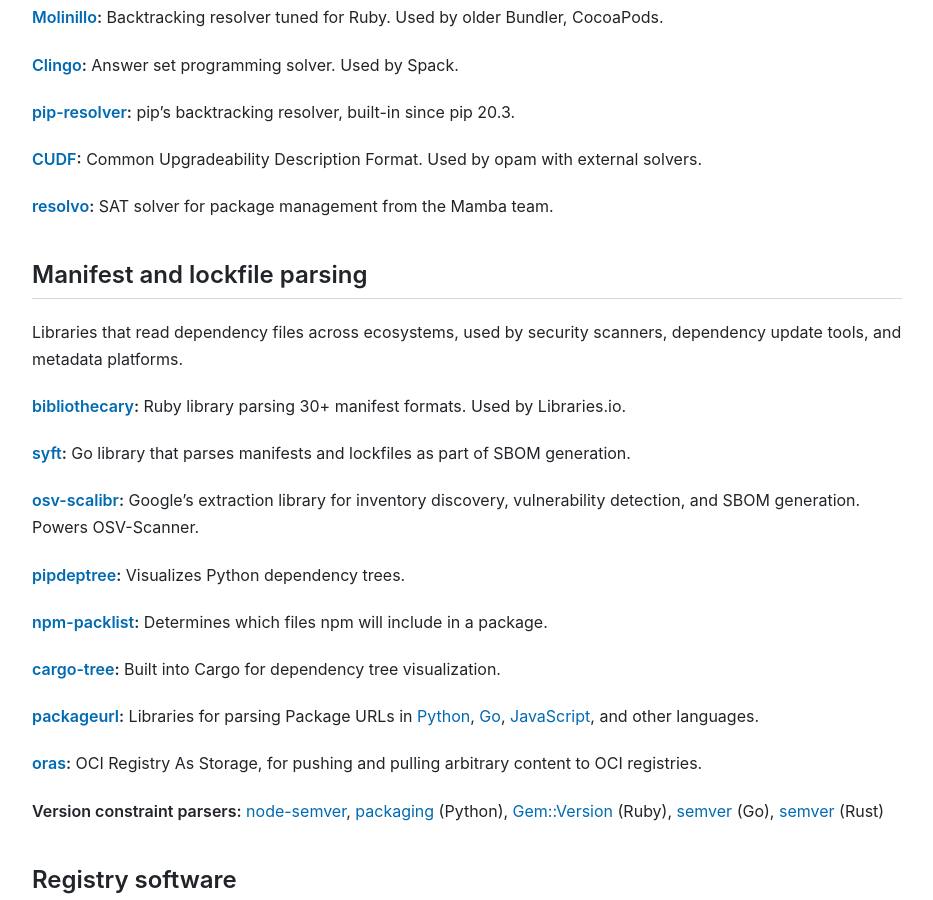
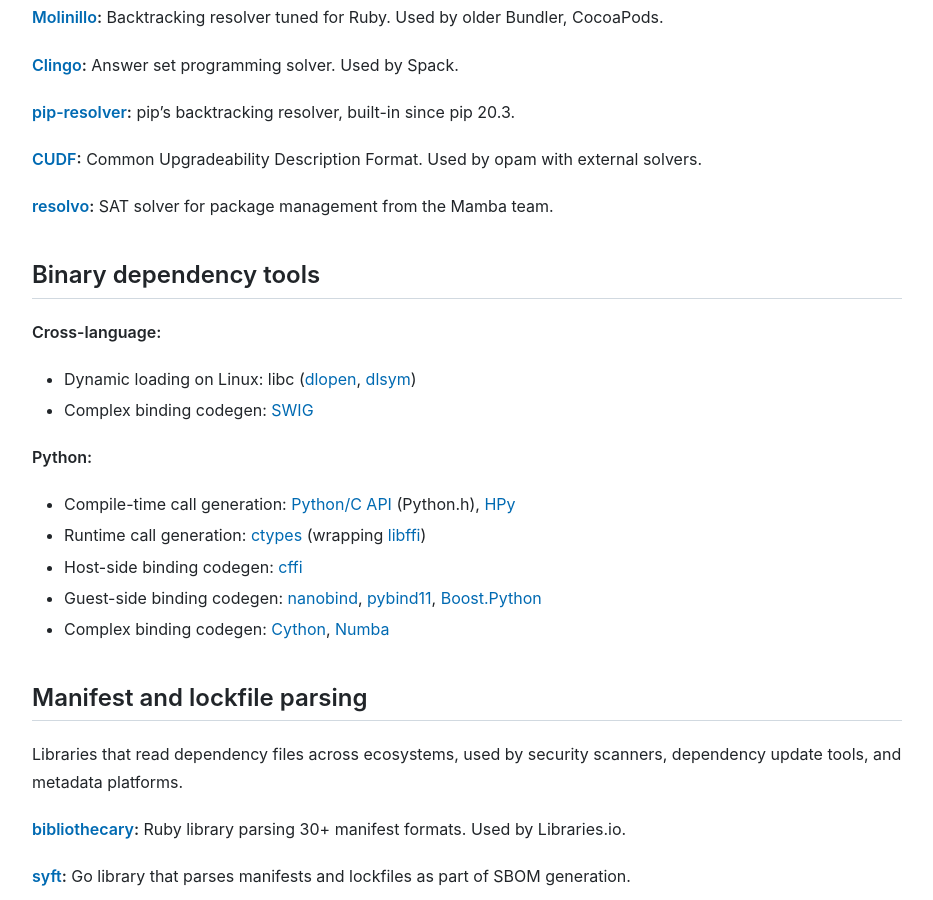
Before and after one commit to andrew/nesbitt.io, a Jekyll site: the page built from _posts/2026-01-03-the-package-management-landscape.md, in a window 1280 px wide and 900 px high, scrolled down 4756 px. Shown: the whole window, without its empty margins (173-1106 px from the left). Built offline with Jekyll 4.4.1, drawn with Linux system fonts in a browser that asks for light colours.

Commit message:
landscape: add binary dependency tools

```diff
--- a/_posts/2026-01-03-the-package-management-landscape.md
+++ b/_posts/2026-01-03-the-package-management-landscape.md
@@ -197,6 +197,28 @@
 
 **[resolvo](https://github.com/mamba-org/resolvo):** SAT solver for package management from the Mamba team.
 
+## Binary dependency tools
+
+**Cross-language:**
+
+* Dynamic loading on Linux: libc
+([dlopen](https://www.man7.org/linux/man-pages/man3/dlopen.3.html),
+[dlsym](https://www.man7.org/linux/man-pages/man3/dlsym.3.html))
+* Complex binding codegen: [SWIG](https://swig.org/)
+
+**Python:**
+
+* Compile-time call generation: [Python/C API](https://docs.python.org/3/extending/extending.html) (Python.h),
+[HPy](https://hpyproject.org/)
+* Runtime call generation: [ctypes](https://docs.python.org/3/library/ctypes.html)
+(wrapping [libffi](https://github.com/libffi/libffi))
+* Host-side binding codegen: [cffi](https://pypi.org/project/cffi/)
+* Guest-side binding codegen: [nanobind](https://github.com/wjakob/nanobind),
+[pybind11](https://github.com/pybind/pybind11),
+[Boost.Python](https://www.boost.org/doc/libs/latest/libs/python/doc/html/index.html)
+* Complex binding codegen: [Cython](https://cython.org/),
+[Numba](https://numba.pydata.org/)
+
 ## Manifest and lockfile parsing
 
 Libraries that read dependency files across ecosystems, used by security scanners, dependency update tools, and metadata platforms.
```
